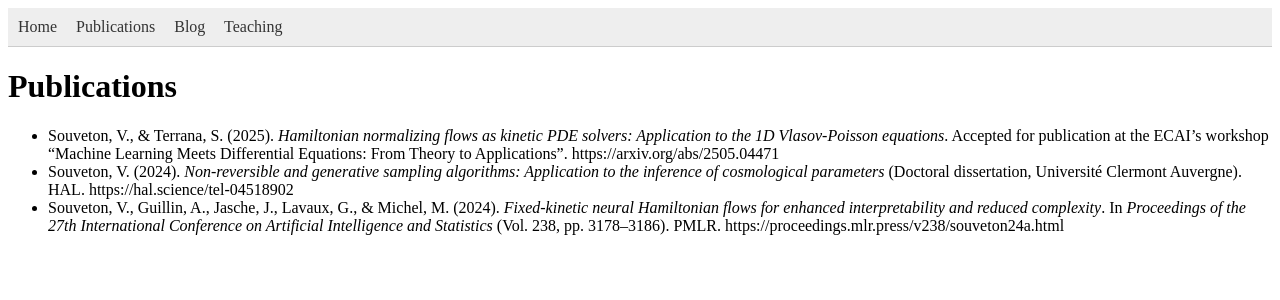
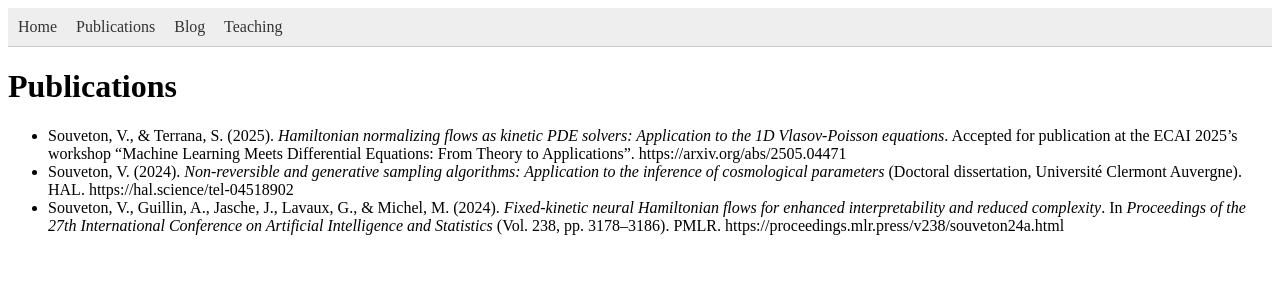
Before and after one commit to vincentsouveton/vincentsouveton.github.io, a Jekyll site: the page built from publications.md, in a window 1280 px wide. Shown: the top 300 px of the page. Built offline with Jekyll 4.4.1, drawn with Linux system fonts in a browser that asks for light colours.

```diff
--- a/publications.md
+++ b/publications.md
@@ -3,6 +3,6 @@ layout: page
 title: "Publications"
 ---
 
-- Souveton, V., & Terrana, S. (2025). *Hamiltonian normalizing flows as kinetic PDE solvers: Application to the 1D Vlasov-Poisson equations*. Accepted for publication at the ECAI's workshop "Machine Learning Meets Differential Equations: From Theory to Applications". https://arxiv.org/abs/2505.04471
+- Souveton, V., & Terrana, S. (2025). *Hamiltonian normalizing flows as kinetic PDE solvers: Application to the 1D Vlasov-Poisson equations*. Accepted for publication at the ECAI 2025's workshop "Machine Learning Meets Differential Equations: From Theory to Applications". https://arxiv.org/abs/2505.04471
 - Souveton, V. (2024). *Non-reversible and generative sampling algorithms: Application to the inference of cosmological parameters* (Doctoral dissertation, Université Clermont Auvergne). HAL. https://hal.science/tel-04518902
 - Souveton, V., Guillin, A., Jasche, J., Lavaux, G., & Michel, M. (2024). *Fixed-kinetic neural Hamiltonian flows for enhanced interpretability and reduced complexity*. In *Proceedings of the 27th International Conference on Artificial Intelligence and Statistics* (Vol. 238, pp. 3178–3186). PMLR. https://proceedings.mlr.press/v238/souveton24a.html
```
Also changed, not shown: _posts/2025-08-23-NormalizingFlows.md (+1 -1 lines).
